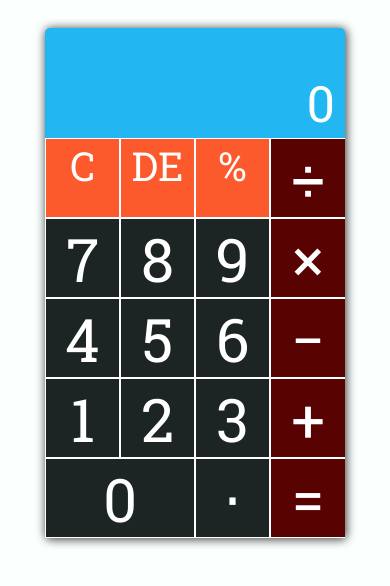
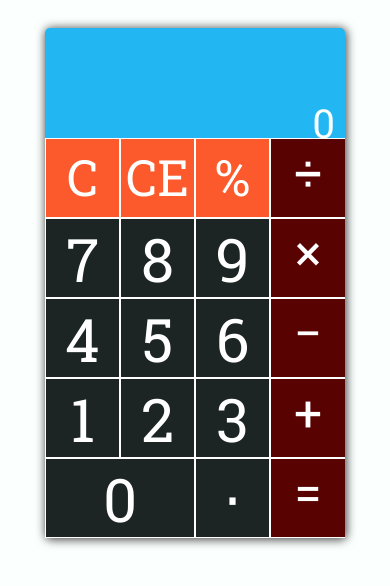
Before and after one commit to hiepvo/calculator, a plain HTML site: page index.html in a window 390 px wide. Drawn offline with Linux system fonts and the light colour scheme.

Commit message:
making responsive & change color

```diff
--- a/main.js
+++ b/calculator.js
@@ -40,30 +40,13 @@
           }
           showData(tempVal.join(''));
           break;
-        case "neg":
-          /*
-           if(tempVal.length !== 0){
-           if(tempVal[0] !== "&minus;"){ // check if first item is minus sign
-           tempVal.unshift("&minus;"); // if not add it
-           result.unshift("&minus;");
-           }
-           else{
-           tempVal.shift(); // remove minus sign
-           result.shift();
-           }
-           }
-
-           showData(tempVal.join(''));
-
-           */
-          break;
         case "equal":
           lastResult = eval(result.join(''));
           result     = [];
           tempVal    = [];
-          result.push(lastResult);
+          result.push(lastResult.toExponential());
           tempVal.push(lastResult);
-          showData(lastResult);
+          showData(lastResult.toExponential(3));
           break;
         default:
           insertOperatorsToArray(buttonId, buttonVal);
--- a/index.html
+++ b/index.html
@@ -16,7 +16,7 @@
   <div id = "keypad">
     <ul id = "keys">
       <li id = "clear" class = "buttonTop">C</li>
-      <li id = "del" class = "buttonTop">DE</li>
+      <li id = "del" class = "buttonTop">CE</li>
       <li id = "mod" class = "buttonTop">%</li>
       <li id = "divide" class = "button">&divide;</li>
       <li id = "7">7</li>
@@ -37,7 +37,7 @@
     </ul>
   </div>
 </div>
-<script src = "main.js"></script>
+<script src = "calculator.js"></script>
 <script src = "validator.js"></script>
 
 </body>
--- a/main.css
+++ b/main.css
@@ -8,6 +8,9 @@
 
 html {
   font-size: 62.5%;
+  -moz-user-select: none;
+  -webkit-user-select: none;
+  user-select: none;
 }
 
 body {
@@ -51,16 +54,15 @@ body {
 
 }
 
-.mResult {
-  height: 7.5rem;
-  width: 45rem;
+.result {
+  max-width: 28rem;
   overflow: hidden;
-}
-
-.result {
-  line-height: 3;
-  font-size: 5rem;
-  overflow: hidden;
+  padding-top: 2rem;
+  -webkit-flex: 1.1;
+  flex: 1.1;
+  display: flex;
+  font-size: 4rem;
+  justify-content: flex-end;
 }
 
 #keypad {
@@ -93,15 +95,16 @@ body {
 #keypad .button {
   background: #590202;
   color: white;
-  font-size: 6rem;
+  font-size: 5rem;
   border-right: none;
 }
 
 #keypad .buttonTop {
   background: #FC5A2C;
   color: white;
-  font-size: 4rem;
+  font-size: 5rem;
   cursor: default;
+  padding-top: 0.5rem;
 }
 
 #keys {
```
